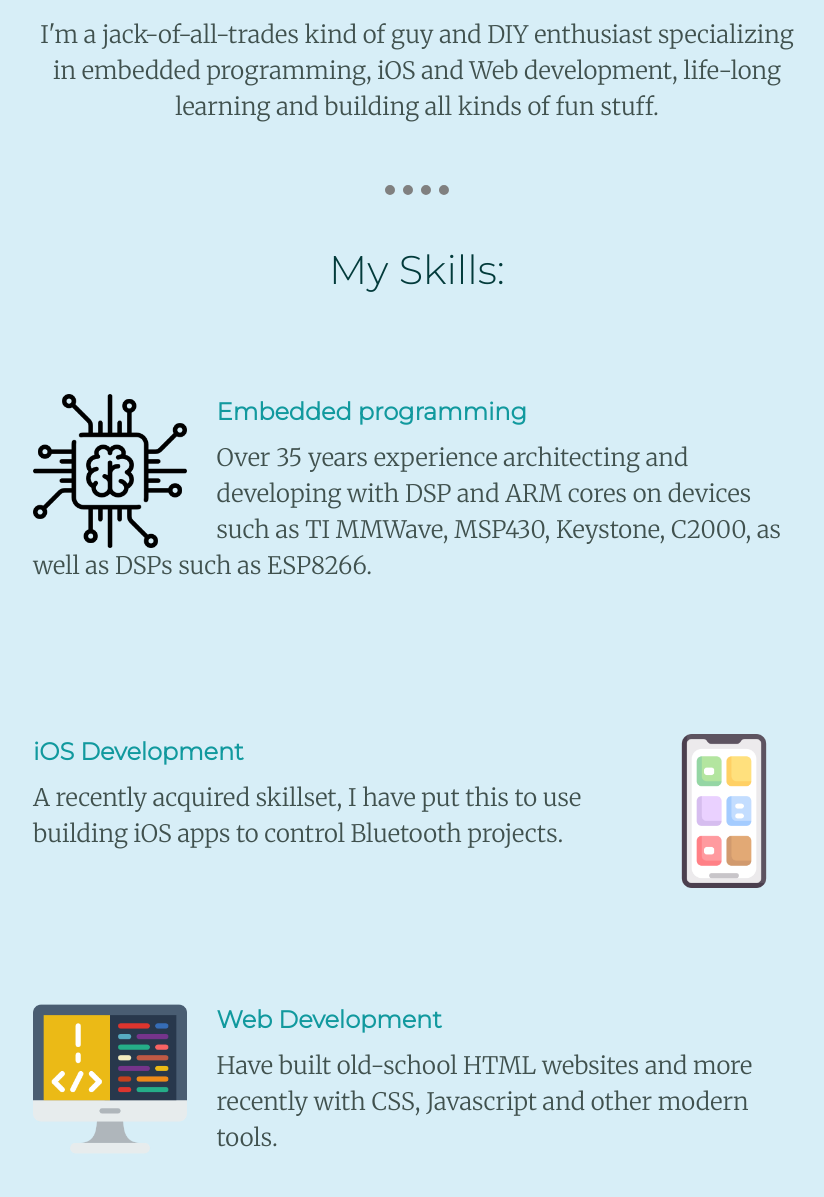
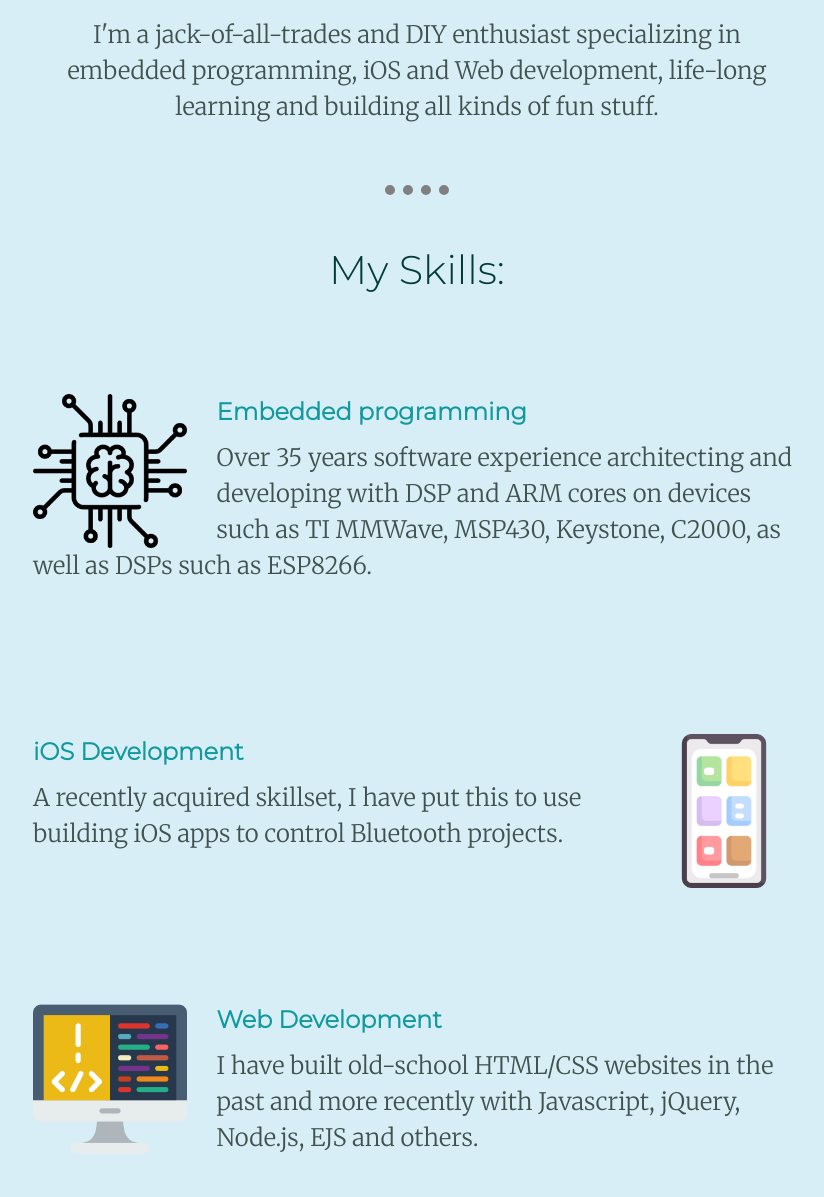
Before and after one commit to trader-dave/trader-dave-github.io, a plain HTML site: page index.html in a window 1280 px wide. Shown: the part 663-1860 px from the top of the page, without its empty margins (223-1047 px from the left). Drawn offline with Linux system fonts and the light colour scheme; a web font is replaced by a local one.

Commit message:
a few more updates

```diff
--- a/index.html
+++ b/index.html
@@ -30,7 +30,7 @@
         <div class="profile">
           <img class="profile_img" src="images/dave.jpg" alt="picture of moi">
           <h2>Hello,</h2>
-          <p>I'm a jack-of-all-trades kind of guy and DIY enthusiast specializing in embedded programming,
+          <p>I'm a jack-of-all-trades and DIY enthusiast specializing in embedded programming,
              iOS and Web development, life-long learning and building all kinds of fun stuff.
           </p>
         </div>
@@ -40,7 +40,7 @@
           <div class="skill-row">
             <img class="skill-img1" src="images/chip.png" alt="chip pic">
             <h3>Embedded programming</h3>
-            <p>Over 35 years experience architecting and developing with DSP and ARM cores on devices such
+            <p>Over 35 years software experience architecting and developing with DSP and ARM cores on devices such
                as TI MMWave, MSP430, Keystone, C2000, as well as DSPs such as ESP8266.</p>
           </div>
           <div class="skill-row">
@@ -52,7 +52,8 @@
           <div class="skill-row">
             <img class="skill-img1" src="images/coding.png" alt="coding pic">
             <h3>Web Development</h3>
-            <p>Have built old-school HTML websites and more recently with CSS, Javascript and other modern tools.</p>
+            <p>I have built old-school HTML/CSS websites in the past and more recently with Javascript,
+               jQuery, Node.js, EJS and others.</p>
           </div>
           <div class="skill-row">
             <img class="skill-img2" src="images/rgb.png" alt="">
@@ -69,7 +70,7 @@
           <div class="skill-row">
             <img class="skill-img2" src="images/marimba.png" alt="">
             <h3>Everything else!</h3>
-            <p>I love to cook, BBQ, play games, music, wood working, cosmology and just hangin' at the tiki bar.</p>
+            <p>I love to cook, BBQ, play games, music, running, wood working, cosmology and just hangin' at the tiki bar.</p>
           </div>
         </div>
         <hr>
```
